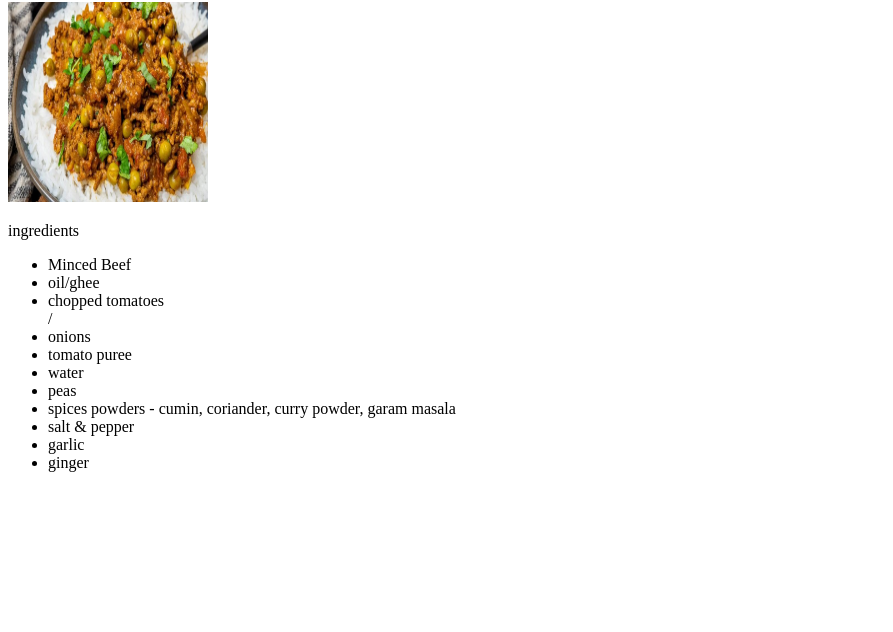
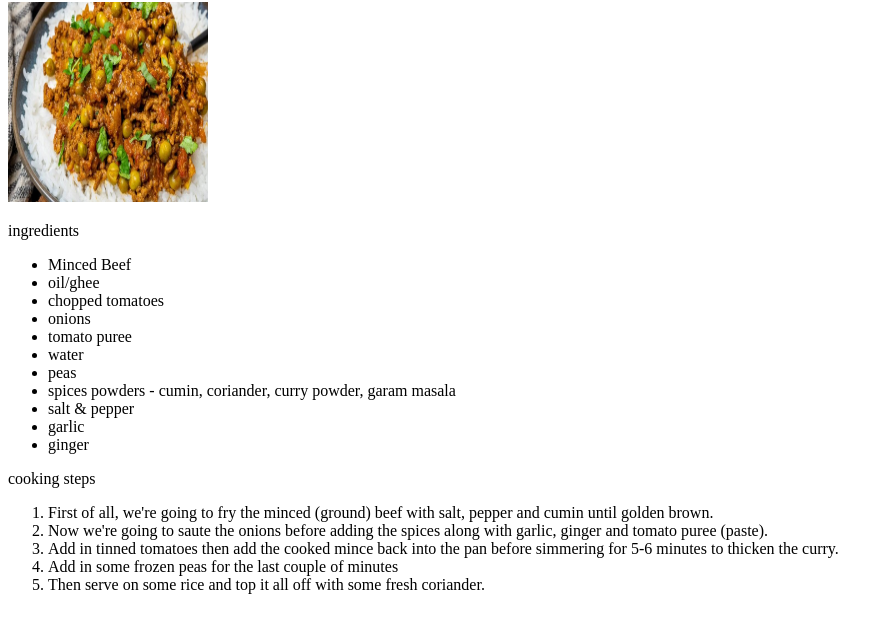
Before and after one commit to SamirA041/Recipes, a plain HTML site: page recipes/Keema.html in a window 1280 px wide. Shown: the part 78-710 px from the top of the page, without its empty margins (0-893 px from the left). Drawn offline with Linux system fonts and the light colour scheme.

Commit message:
Made my first recipe page
added the steps and ingredients to my page

```diff
--- a/recipes/Keema.html
+++ b/recipes/Keema.html
@@ -13,7 +13,7 @@
             <li>Minced Beef</li>
             <li>oil/ghee</li>
             <li>chopped tomatoes</li>
-            /<li>onions</li>
+            <li>onions</li>
             <li>tomato puree</li>
             <li>water</li>
             <li>peas</li>
@@ -23,6 +23,15 @@
             <li>ginger</li>
         </ul>
     </p>
+    <p> cooking steps
+        <ol>
+            <li>First of all, we're going to fry the minced (ground) beef with salt, pepper and cumin until golden brown.</li>
+            <li>Now we're going to saute the onions before adding the spices along with garlic, ginger and tomato puree (paste).</li>
+            <li>Add in tinned tomatoes then add the cooked mince back into the pan before simmering for 5-6 minutes to thicken the curry.</li>
+            <li>Add in some frozen peas for the last couple of minutes</li>
+            <li>Then serve on some rice and top it all off with some fresh coriander.</li>
+        </ol>
+    </p>
 
 </body>
 </html>
```
